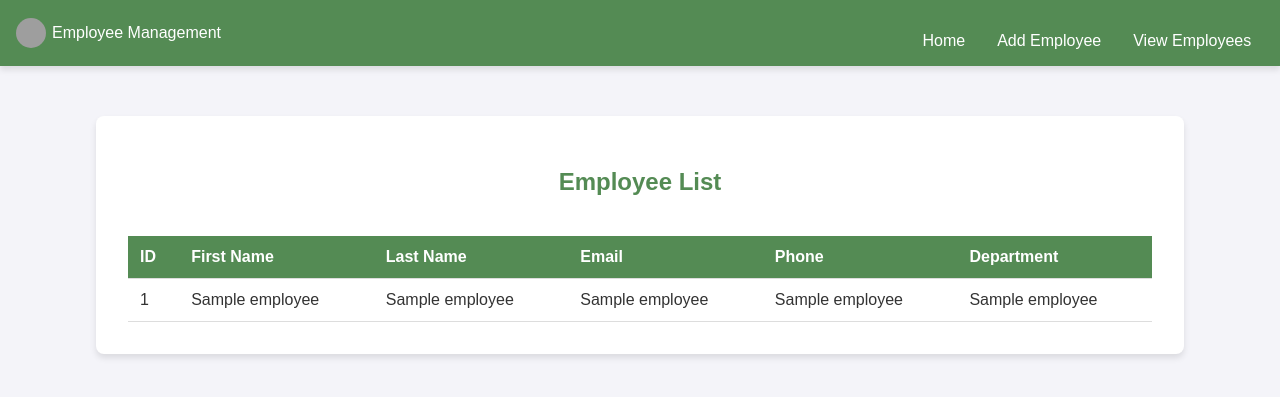
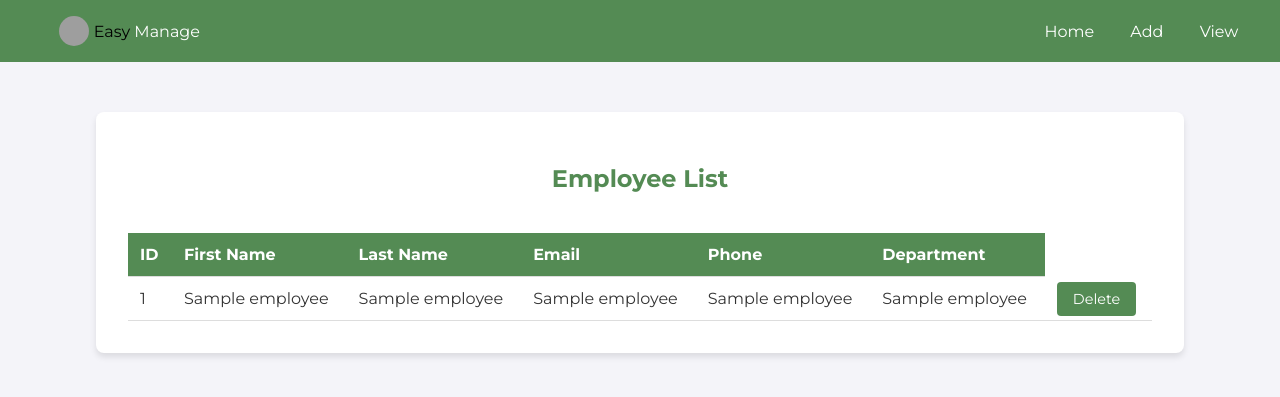
Before and after one commit to Tshepiso28/JSDOM, a Flask app: page /view in a window 1280 px wide. Shown: the top 397 px of the page. Run offline with Flask 3, Linux system fonts and the light colour scheme; a database or web service that is not in the repository returns one stand-in record (values such as "Sample title"); some libraries are stand-ins or nearby versions; grey boxes are pictures that could not be loaded.

Commit message:
Added the Styling

```diff
--- a/app.py
+++ b/app.py
@@ -42,6 +42,19 @@ def view_employees():
     conn.close()
     return render_template('view_employees.html', employees=employees)
 
+# Delete Employee Route
+@app.route('/delete/<int:id>')
+def delete_employee(id):
+    conn = get_db_connection()
+    cur = conn.cursor()
+    cur.execute('DELETE FROM employees WHERE id = %s', (id,))
+    conn.commit()
+    cur.close()
+    conn.close()
+
+    return redirect(url_for('view_employees'))
+
+
 # Run the App
 if __name__ == '__main__':
     app.run(debug=True)
--- a/static/CSS/style.css
+++ b/static/CSS/style.css
@@ -1,42 +1,31 @@
 /* General Styles */
+@import url('https://fonts.googleapis.com/css2?family=Montserrat:ital,wght@0,100..900;1,100..900&display=swap');
+
 body {
-    font-family: Arial, sans-serif;
+    font-family: "Montserrat", Arial, sans-serif;
     margin: 0;
     padding: 0;
     background-color: #f4f4f9;
     color: #333;
 }
 
-header {
+
+nav {
     background-color: #548B54;
     width: 100%;
-    color: white;
-    padding: 1rem 0;
-    text-align: center;
-    box-shadow: 0 4px 6px rgba(0, 0, 0, 0.1);
+    padding-top: 1rem;
+    padding-bottom: 1rem;
     display: flex;
-    justify-content: center;
+    justify-content: space-between;
     align-items: center;
+    position: sticky;
+    top: 0;
 }
-
-header h1 {
-    margin: 0;
-    font-size: 2.5rem;
-}
-header img{
+nav img{
     width: 30px;
     height: 30px;
     border-radius: 50%;
     margin-left: 1%
-}
-
-nav {
-    margin-top: 1rem;
-    width: 100%;
-    display: flex;
-    justify-content: end;
-    align-items: center;
-    margin-right: 1%;
 }
 
 nav a {
@@ -49,17 +38,24 @@ nav a {
 
 nav a:hover {
     color: black;
+    text-decoration: underline;
+}
+.nav-opt{
+    margin-right: 2%;
 }
 .nav-list label{
-    margin-left: 3%;
     font-size: 1rem;
+    color: white;
+    margin-left: 2%;
 }
 .nav-list{
     display: flex;
     justify-content: center;
     align-items: center;
     width: 20%;
-    margin-left: 1%;
+}
+.nav-list span{
+    color: black;
 }
 
 main {
@@ -70,6 +66,55 @@ main {
     border-radius: 8px;
     box-shadow: 0 4px 6px rgba(0, 0, 0, 0.1);
 }
+.intro-div{
+    display: flex;
+    flex-direction: column;
+    justify-content: center;
+    align-items: center;
+}
+.intro-div img{
+    width: 50%;
+    height: 50%;
+}
+
+.intro-div p{
+    color: #548B54; /* Purple */
+    text-align: center;
+}
+.intro-div h2 {
+	-webkit-animation: pulsate-fwd 1.9s ease-in-out infinite both;
+	        animation: pulsate-fwd 1.9s ease-in-out infinite both;
+}
+
+ @-webkit-keyframes pulsate-fwd {
+    0% {
+      -webkit-transform: scale(1);
+              transform: scale(1);
+    }
+    50% {
+      -webkit-transform: scale(1.1);
+              transform: scale(1.1);
+    }
+    100% {
+      -webkit-transform: scale(1);
+              transform: scale(1);
+    }
+  }
+  @keyframes pulsate-fwd {
+    0% {
+      -webkit-transform: scale(1);
+              transform: scale(1);
+    }
+    50% {
+      -webkit-transform: scale(1.1);
+              transform: scale(1.1);
+    }
+    100% {
+      -webkit-transform: scale(1);
+              transform: scale(1);
+    }
+  }
+
 
 h2 {
     color: #548B54; /* Purple */
@@ -159,7 +204,7 @@ table tr:hover {
 }
 
 .btn-delete {
-    background-color: #f44336; /* Red */
+    background-color: #548B54; /* Red */
     color: white;
 }
 
--- a/templates/add_employee.html
+++ b/templates/add_employee.html
@@ -4,19 +4,14 @@
 <form method="POST">
     <label for="first_name">First Name:</label>
     <input type="text" id="first_name" name="first_name" required>
-    <br>
     <label for="last_name">Last Name:</label>
     <input type="text" id="last_name" name="last_name" required>
-    <br>
     <label for="email">Email:</label>
     <input type="email" id="email" name="email" required>
-    <br>
     <label for="phone">Phone:</label>
     <input type="text" id="phone" name="phone" required>
-    <br>
     <label for="department">Department:</label>
     <input type="text" id="department" name="department" required>
-    <br>
     <button type="submit">Add Employee</button>
 </form>
 {% endblock %}
--- a/templates/base.html
+++ b/templates/base.html
@@ -3,21 +3,22 @@
 <head>
     <meta charset="UTF-8">
     <meta name="viewport" content="width=device-width, initial-scale=1.0">
-    <title>Employee Management System</title>
+    <title>Easy Manage</title>
     <link rel="stylesheet" href="{{ url_for('static', filename='CSS/style.css') }}">
 </head>
 <body>
-    <header>
+
+        <nav>
             <div class="nav-list">
-            <img src="https://i.pinimg.com/736x/4b/f4/22/4bf422a3d7b47265fee47d74fd3ed55d.jpg" alt="logo">
-            <label for="">Employee Management</label>
+                <img src="https://i.pinimg.com/736x/4b/f4/22/4bf422a3d7b47265fee47d74fd3ed55d.jpg" alt="logo">
+                <label for=""><span>Easy</span> Manage</label>
             </div>
-        <nav>
-            <a href="{{ url_for('index') }}">Home</a>
-            <a href="{{ url_for('add_employee') }}">Add Employee</a>
-            <a href="{{ url_for('view_employees') }}">View Employees</a>
+            <div class="nav-opt">
+                <a href="{{ url_for('index') }}">Home</a>
+                <a href="{{ url_for('add_employee') }}">Add</a>
+                <a href="{{ url_for('view_employees') }}">View</a>
+            </div>
         </nav>
-    </header>
     <main>
         {% block content %}{% endblock %}
     </main>
--- a/templates/index.html
+++ b/templates/index.html
@@ -1,4 +1,8 @@
 {% extends 'base.html' %}
 {% block content %}
-<h2>Welcome to the Employee Management System</h2>
+<div class="intro-div">
+    <h2>Welcome to Easy Manage</h2>
+    <img src="https://i.pinimg.com/736x/07/a4/68/07a468bcf3601c61f01192a1fecfe514.jpg" alt="office">
+    <p>Effortlessly manage your employees by adding, viewing, and removing them with ease.</p>
+</div>
 {% endblock %}
--- a/templates/view_employees.html
+++ b/templates/view_employees.html
@@ -22,6 +22,9 @@
                 <td>{{ employee[3] }}</td>
                 <td>{{ employee[4] }}</td>
                 <td>{{ employee[5] }}</td>
+                <td>
+                    <a href="{{ url_for('delete_employee', id=employee[0]) }}" class="btn-delete" onclick="return confirm('Are you sure you want to delete this employee?')">Delete</a>
+                </td>
             </tr>
             {% endfor %}
         </tbody>
```
